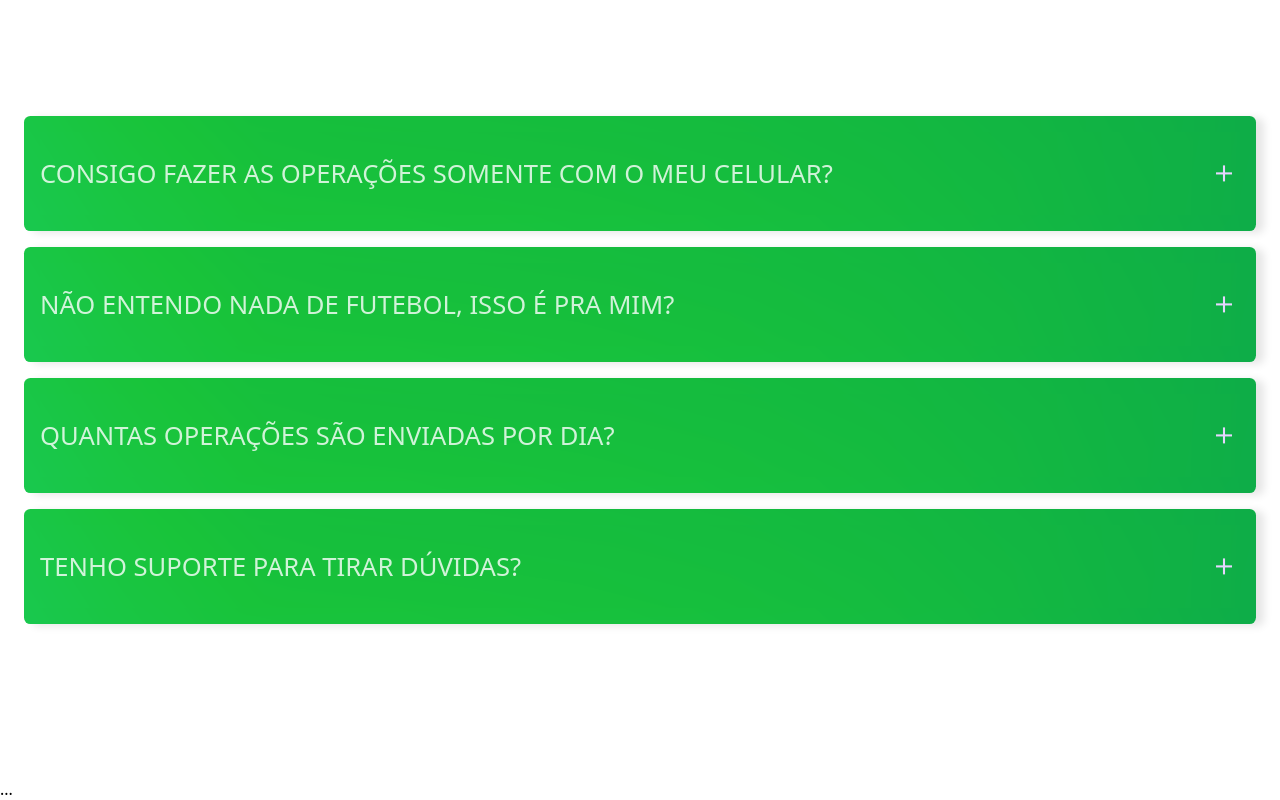
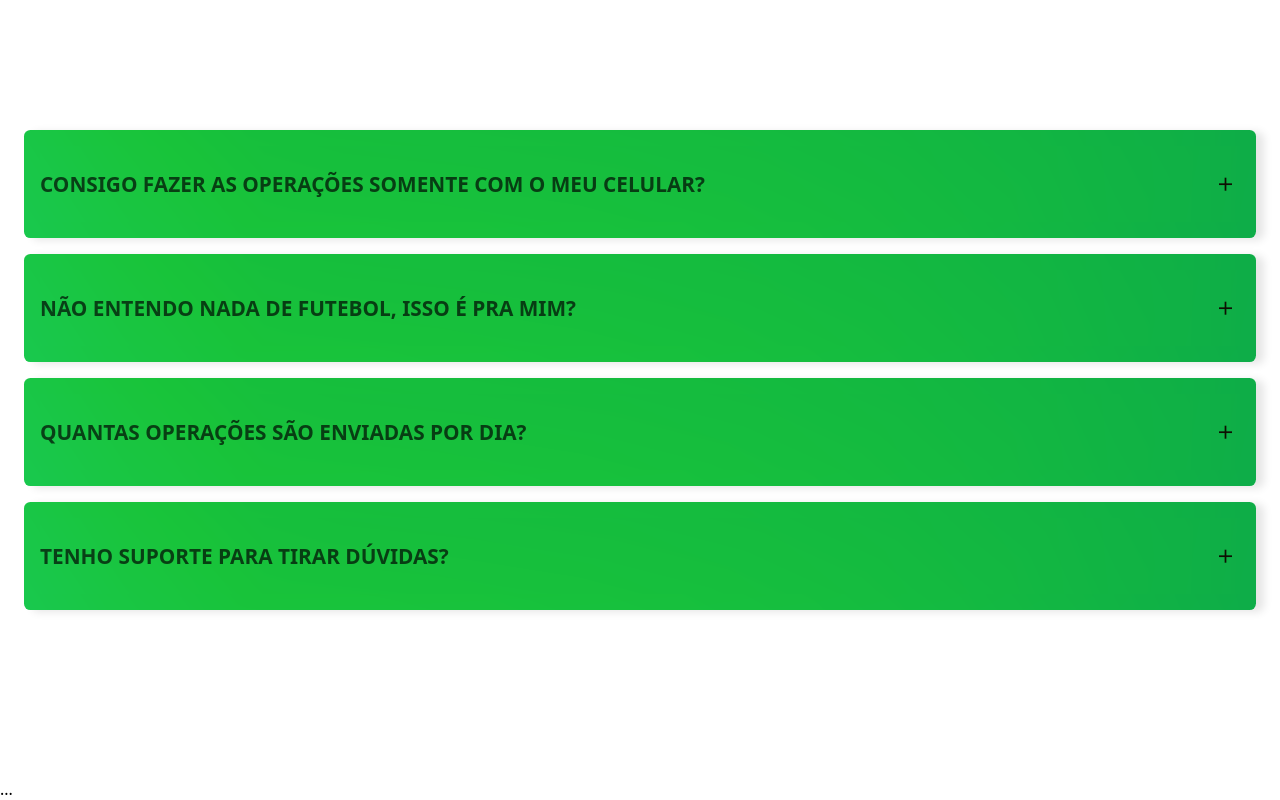
Before and after one commit to Motadeveloper/robodegols, a plain HTML site: page index.html in a window 1280 px wide. Shown: the part 2291-3091 px from the top of the page. Drawn offline with nearby package versions, Linux system fonts and the light colour scheme.

Commit message:
Add files via upload

```diff
--- a/assets/css/template.css
+++ b/assets/css/template.css
@@ -314,8 +314,9 @@ article p {
 }
 
 .accordion-link {
-    font-size: 1.6rem;
-    color: rgba(255, 255, 255, .8)  ;
+    font-size: 1.3rem;
+    font-weight: bold;
+    color: rgba(0, 0, 0, 0.678)  ;
     text-decoration: none;
     background-image: url(../img/mesh.png);
     width: 100%;
@@ -326,7 +327,7 @@ article p {
 }
 
 .accordion-link i {
-    color: #e7d5ff;
+    color: #0e0f02;
     padding: .5rem;
 
 }
```
Also changed, not shown: index.html (+1 -1 lines).
